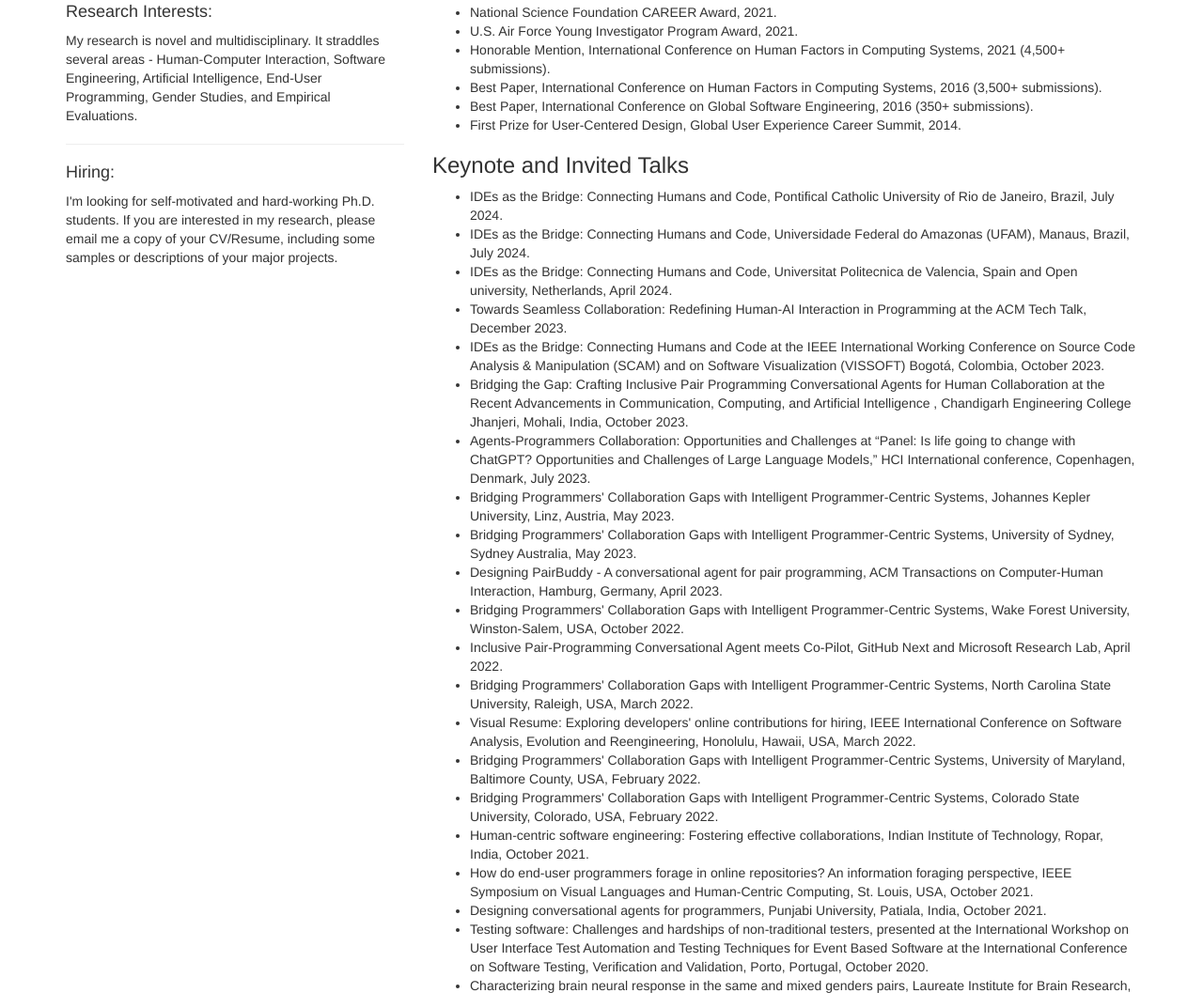
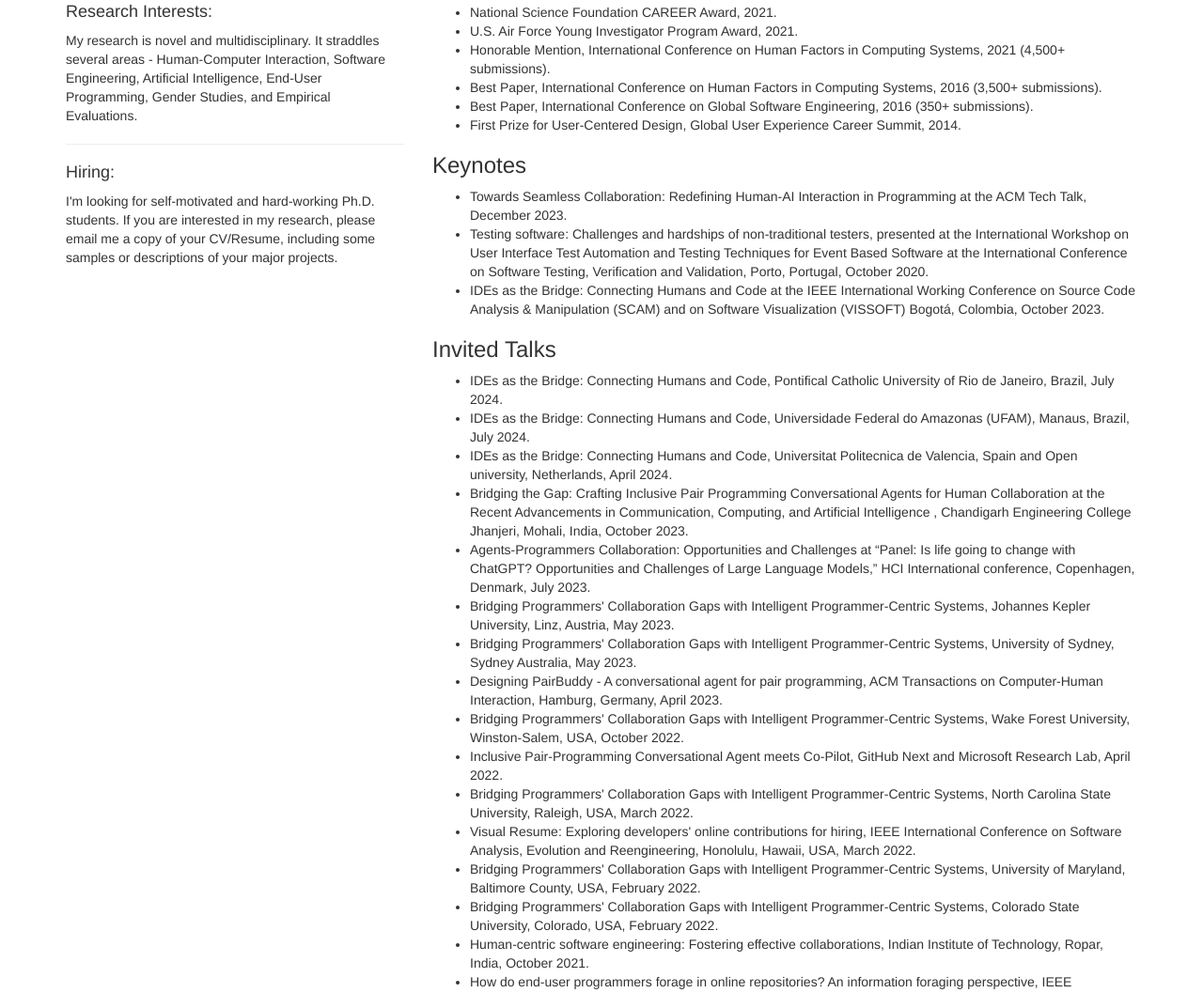
Before and after one commit to skuttal/skk, a plain HTML site: page index.html in a window 1280 px wide. Shown: the part 598-1655 px from the top of the page at 94% size. Drawn offline with nearby package versions, Linux system fonts and the light colour scheme.

Commit message:
Update index.html

```diff
--- a/index.html
+++ b/index.html
@@ -82,13 +82,19 @@
         <li>First Prize for User-Centered Design, Global User Experience Career Summit, 2014.
     </ul>
 
-    <h3>Keynote and Invited Talks</h3>
+    <h3>Keynotes </h3>
+     <ul>
+        <li>Towards Seamless Collaboration: Redefining Human-AI Interaction in Programming at the ACM Tech Talk, December 2023.</li>
+        <li>Testing software: Challenges and hardships of non-traditional testers, presented at the International Workshop on User Interface Test Automation
+            and Testing Techniques for Event Based Software at the International Conference on Software Testing, Verification and Validation, Porto, Portugal, October 2020.
+       <li>IDEs as the Bridge: Connecting Humans and Code at the IEEE International Working Conference on Source Code Analysis & Manipulation (SCAM) and on Software Visualization (VISSOFT) Bogotá, Colombia, October 2023. </li>
+
+     </ul>
+      <h3>Invited Talks</h3>
     <ul>
         <li>IDEs as the Bridge: Connecting Humans and Code, Pontifical Catholic University of Rio de Janeiro, Brazil, July 2024.</li>
         <li>IDEs as the Bridge: Connecting Humans and Code, Universidade Federal do Amazonas (UFAM), Manaus, Brazil, July 2024.</li>
         <li>IDEs as the Bridge: Connecting Humans and Code, Universitat Politecnica de Valencia, Spain and Open university, Netherlands, April 2024.</li>
-        <li>Towards Seamless Collaboration: Redefining Human-AI Interaction in Programming at the ACM Tech Talk, December 2023.</li>
-        <li>IDEs as the Bridge: Connecting Humans and Code at the IEEE International Working Conference on Source Code Analysis & Manipulation (SCAM) and on Software Visualization (VISSOFT) Bogotá, Colombia, October 2023. </li>
         <li>Bridging the Gap: Crafting Inclusive Pair Programming Conversational Agents for Human Collaboration at the Recent Advancements in Communication, Computing, and Artificial Intelligence , Chandigarh Engineering College Jhanjeri, Mohali, India, October 2023.</li>
         <li>Agents-Programmers Collaboration: Opportunities and Challenges at “Panel: Is life going to change with ChatGPT? Opportunities and Challenges of Large Language Models,” HCI International conference, Copenhagen, Denmark, July 2023. </li>
         <li>Bridging Programmers' Collaboration Gaps with Intelligent Programmer-Centric Systems, Johannes Kepler University, Linz, Austria, May 2023.</li>
@@ -105,8 +111,6 @@
         <li>How do end-user programmers forage in online repositories? An information foraging perspective, IEEE Symposium on Visual Languages and
             Human-Centric Computing, St. Louis, USA, October 2021.
         <li>Designing conversational agents for programmers, Punjabi University, Patiala, India, October 2021.
-        <li>Testing software: Challenges and hardships of non-traditional testers, presented at the International Workshop on User Interface Test Automation
-            and Testing Techniques for Event Based Software at the International Conference on Software Testing, Verification and Validation, Porto, Portugal, October 2020.
         <li>Characterizing brain neural response in the same and mixed genders pairs, Laureate Institute for Brain Research, Tulsa, Oklahoma, USA, December 2020.
         <li>Towards designing conversational agents for pair programming, Human-AI Collaboration Group, T.J. Watson Research Center, Yorktown Heights, New York, USA, June 2019.
         <li>On the benefits of providing versioning support for end users: An empirical study, International Conference on Human Factors in Computing Systems, Seoul, Korea, April 2015.
```
